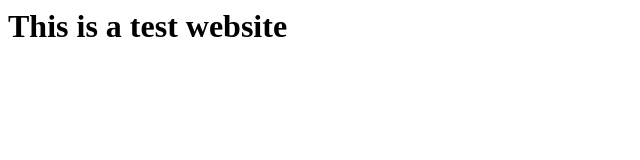
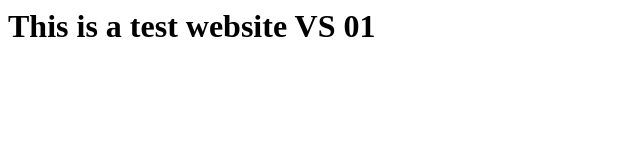
Before and after one commit to Asukaz/Docker-Nginx, a plain HTML site: page website/index.html in a window 1280 px wide. Shown: the whole page, without its empty margins (0-640 px from the left). Drawn offline with Linux system fonts and the light colour scheme.

Commit message:
VS First Change

```diff
--- a/website/index.html
+++ b/website/index.html
@@ -6,6 +6,6 @@
 
 <body>
 
-<h1>This is a test website</h1>
+<h1>This is a test website VS 01</h1>
 
 </body>
```
